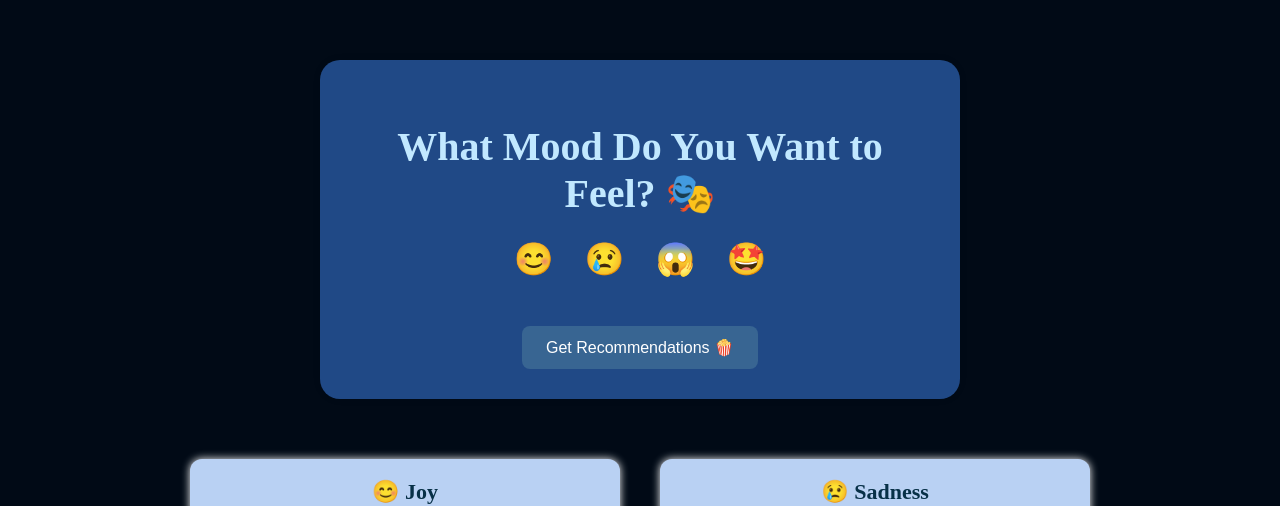
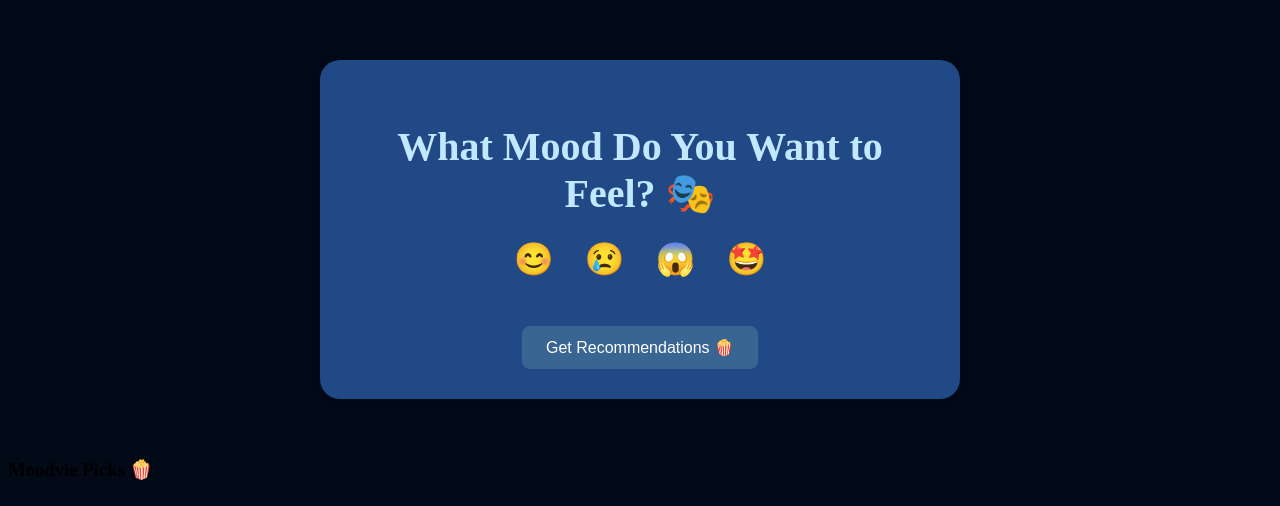
Before and after one commit to glep-pyto/Moodvie, a Python web app: template templates/select_mood.html in a window 1280 px wide. Shown: the top 506 px of the page. Run offline with Jinja, Linux system fonts and the light colour scheme; the template is opened without the code that fills it, so the values that code supplies are empty.

Commit message:
Added divider and heading to improve layout and trailer section

```diff
--- a/templates/select_mood.html
+++ b/templates/select_mood.html
@@ -18,7 +18,12 @@
     </form>
 </div>
 
+<!-- Divider -->
+<div class="divider"></div>
+
 <!-- 🎬 Mood-Based Trailers -->
+<h3 class="section-heading"> Moodvie Picks 🍿</h3>
+
 <div class="mood-trailers-grid">
     <div class="trailer-block">
         <h4>😊 Joy <br> Crazy Rich Asians</h4>
```
